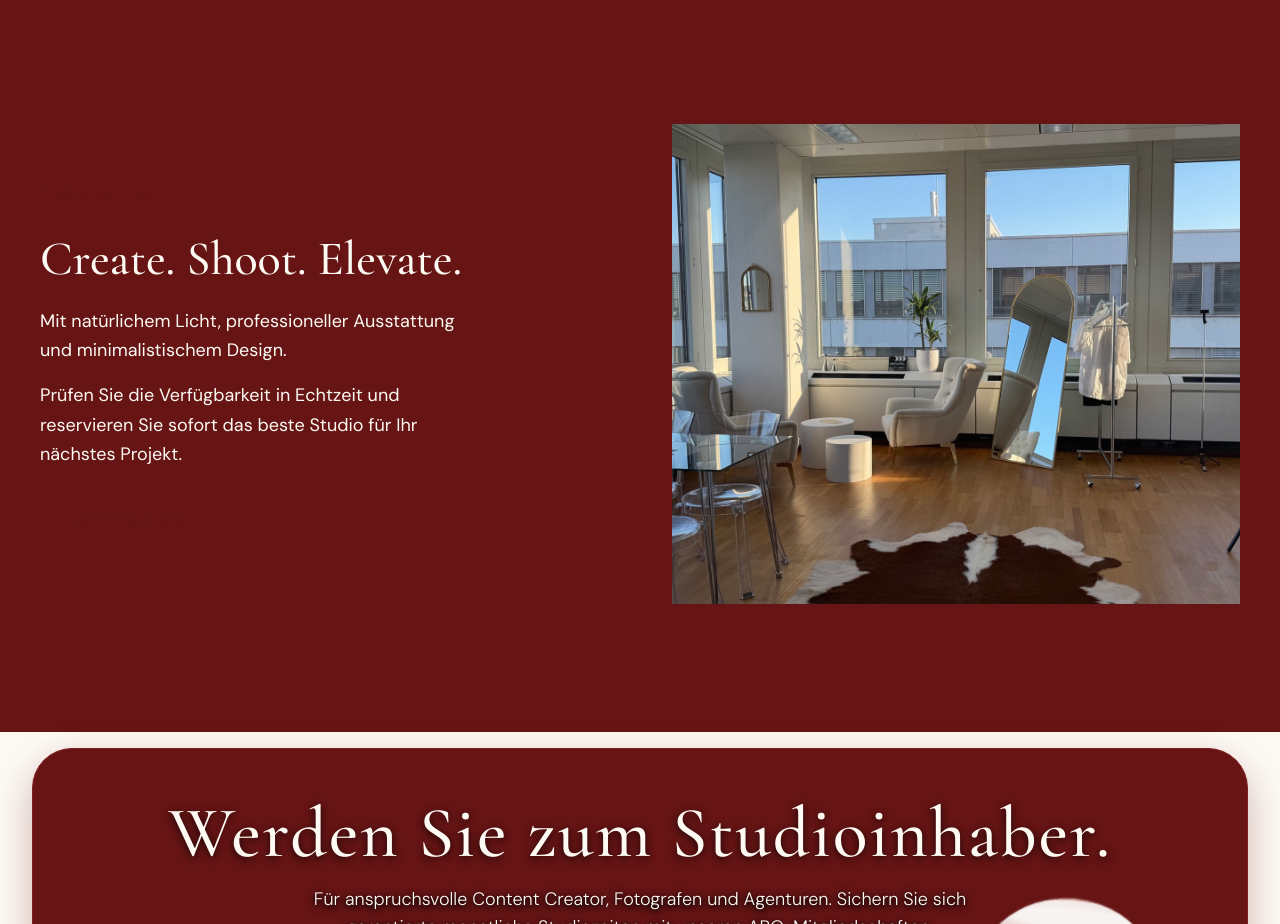
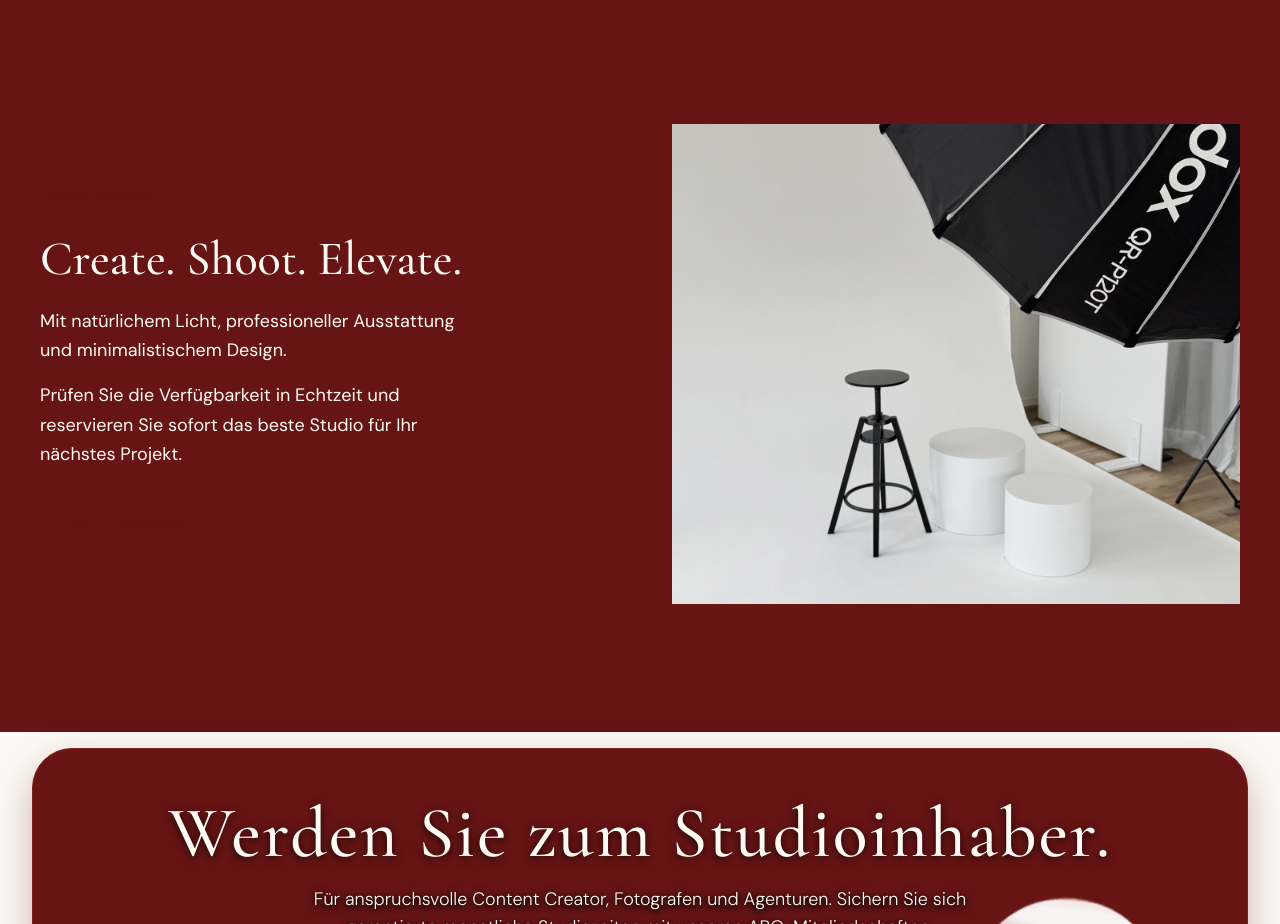
Before and after one commit to harabalos/cee_studio, a Next.js app: page / in a window 1280 px wide. Shown: the part 2080-3004 px from the top of the page. Built offline with nearby package versions, Linux system fonts and the light colour scheme; no server answers.

Commit message:
content(home): swap Create.Shoot.Elevate image to risers-detail product setup
Co-Authored-By: Claude Opus 4.8 <noreply@anthropic.com>

```diff
--- a/app/page.tsx
+++ b/app/page.tsx
@@ -274,8 +274,8 @@ export default function Home() {
             {...fadeUp}
           >
             <Image
-              src="/images/lounge-alt.jpg"
-              alt="Fotostudio Zürich — Lounge mit Cowhide-Teppich, Ghost-Stühlen und Tageslicht"
+              src="/images/risers-detail.jpg"
+              alt="Fotostudio Zürich — Product-Setup mit Godox Softbox, Tripod Stool und weissen Risers vor Cyc Wall"
               fill
               className="object-cover"
               sizes="(max-width: 768px) 100vw, 50vw"
```
